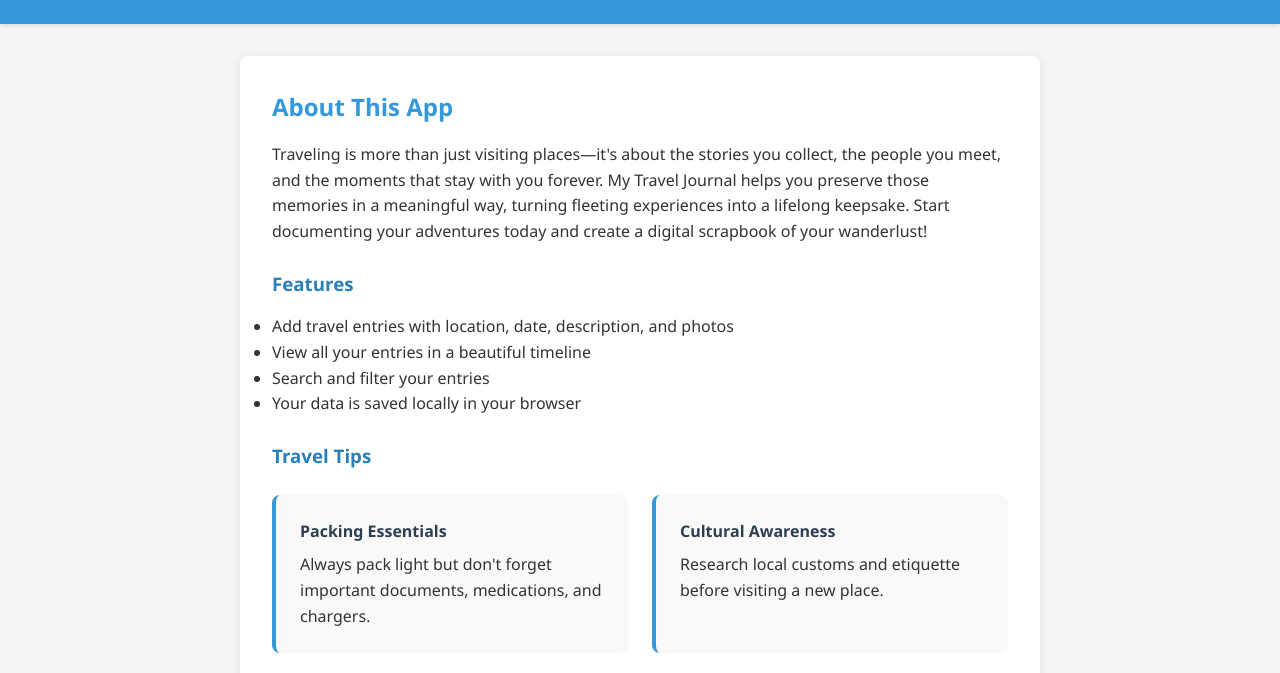
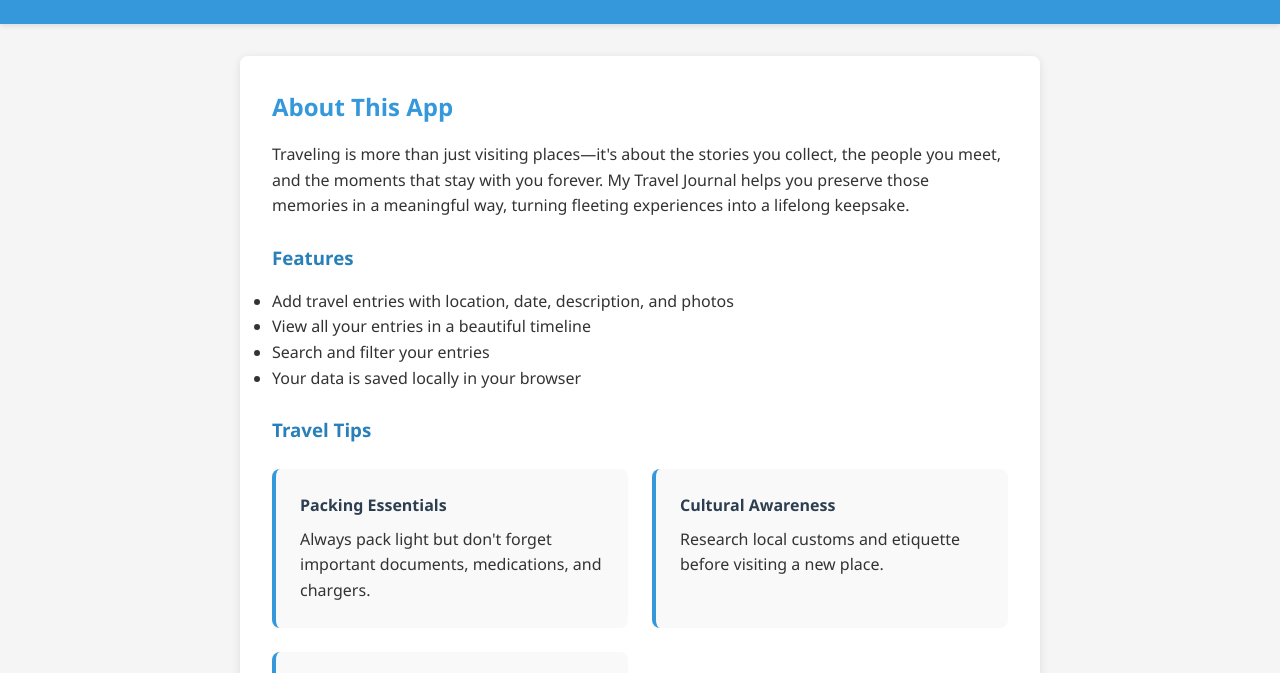
Before and after one commit to mylesisaac1/travel-journal, a plain HTML site: page about.html in a window 1280 px wide. Shown: the part 117-790 px from the top of the page. Drawn offline with Linux system fonts and the light colour scheme.

Commit message:
Updated about.html

```diff
--- a/about.html
+++ b/about.html
@@ -25,7 +25,7 @@
             <h2>About This App</h2>
             <p>Traveling is more than just visiting places—it's about the stories you collect, the people you meet, and the moments that stay with you forever. My Travel Journal helps you preserve those memories in a meaningful way, turning fleeting experiences into a lifelong keepsake.
 
-Start documenting your adventures today and create a digital scrapbook of your wanderlust!</p>
+</p>
 
             <h3>Features</h3>
             <ul>
```
